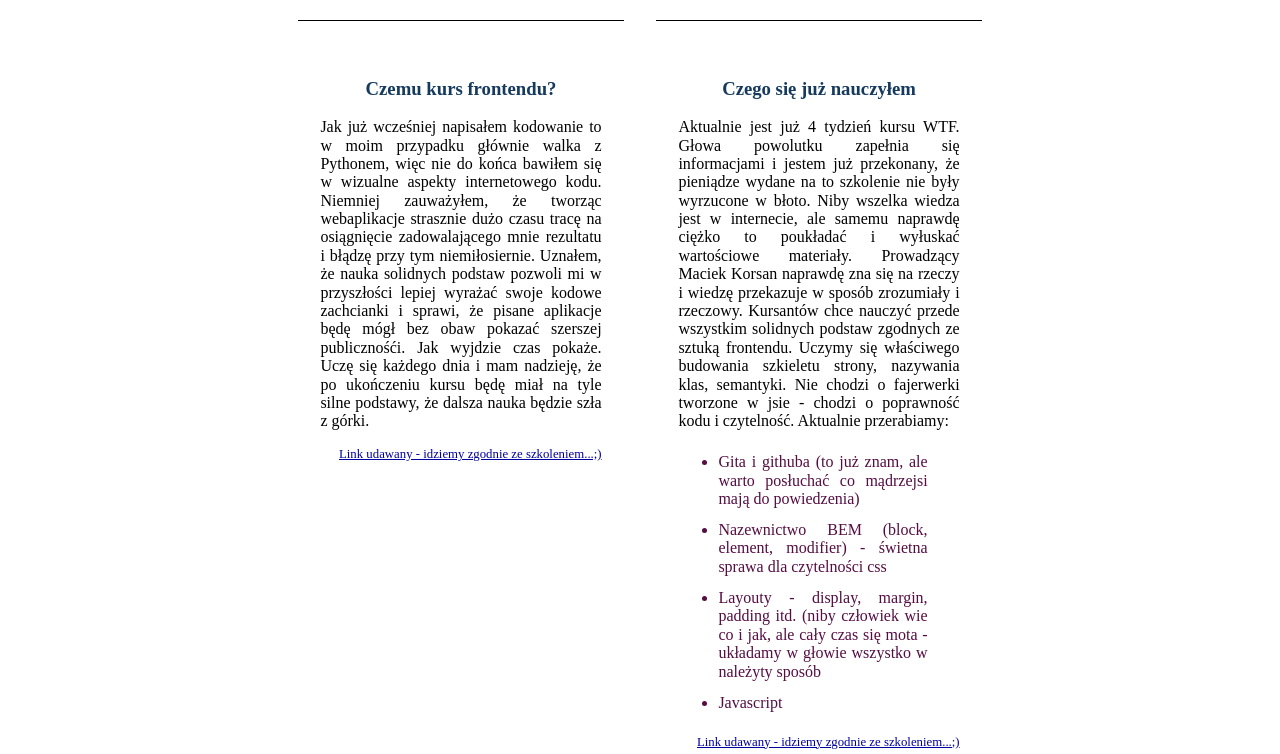
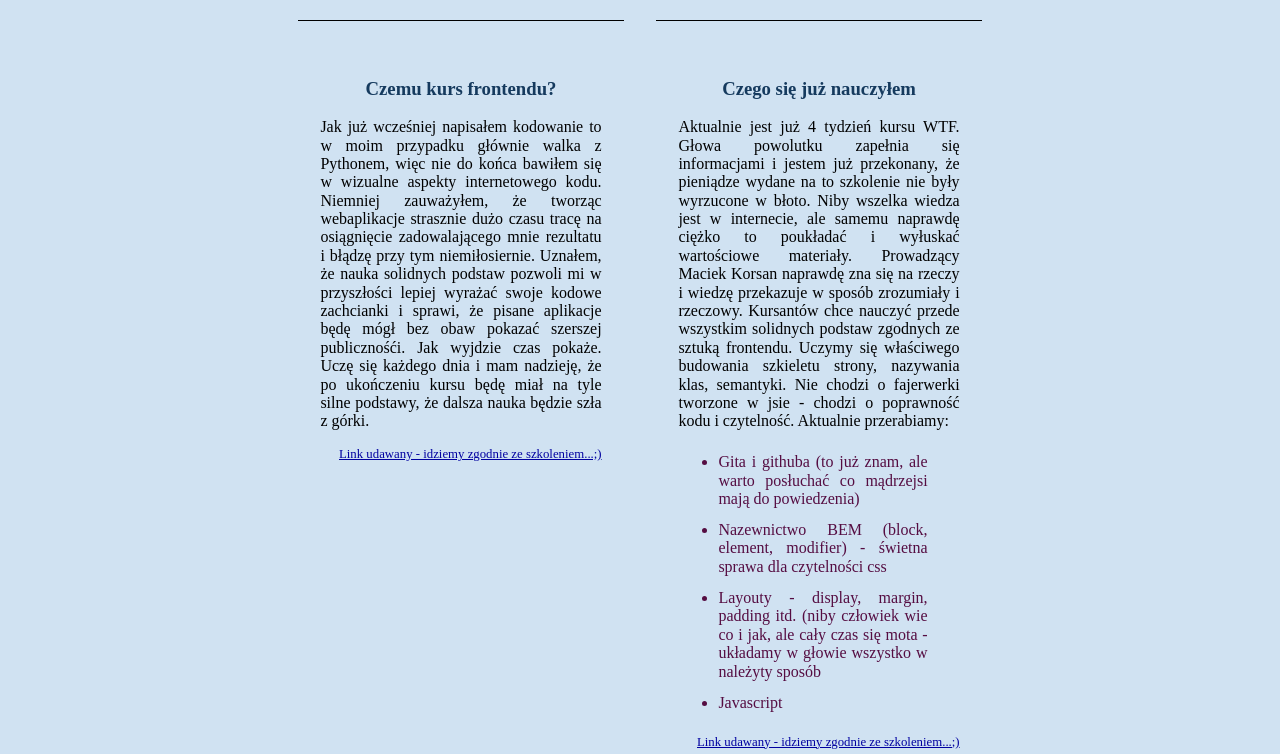
Before and after one commit to jundymek/homepage-gulp, a website: page src/content/index.html in a window 1280 px wide. Shown: the part 673-1427 px from the top of the page. Drawn offline with nearby package versions, Linux system fonts and the light colour scheme; files that its build step writes are made by us from their sources; files whose address does not match are found by name.

Commit message:
feat: change background

```diff
--- a/src/scss/main.scss
+++ b/src/scss/main.scss
@@ -14,7 +14,7 @@ html {
 }
 
 body {
-    background-color: #ffffff;
+    background-color: #d0e2f2;
     margin: 0;
 }
 
```
